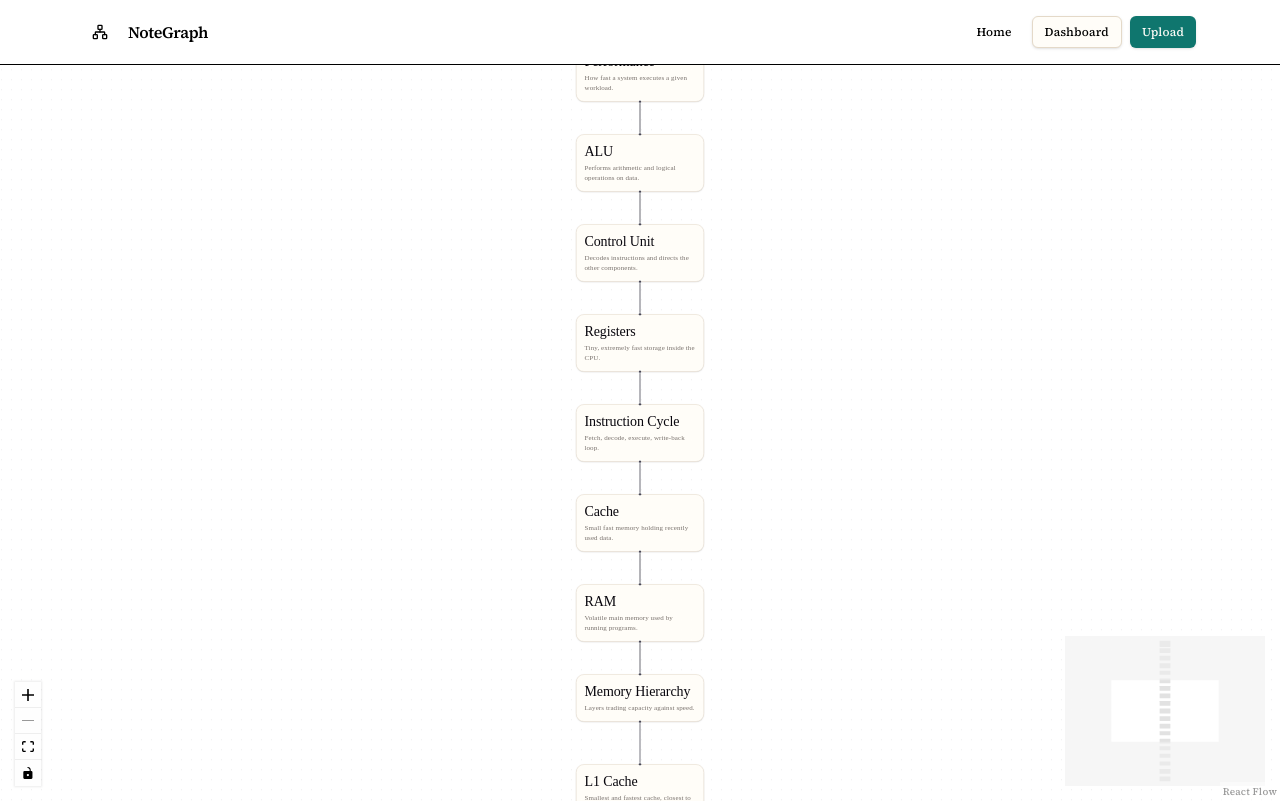
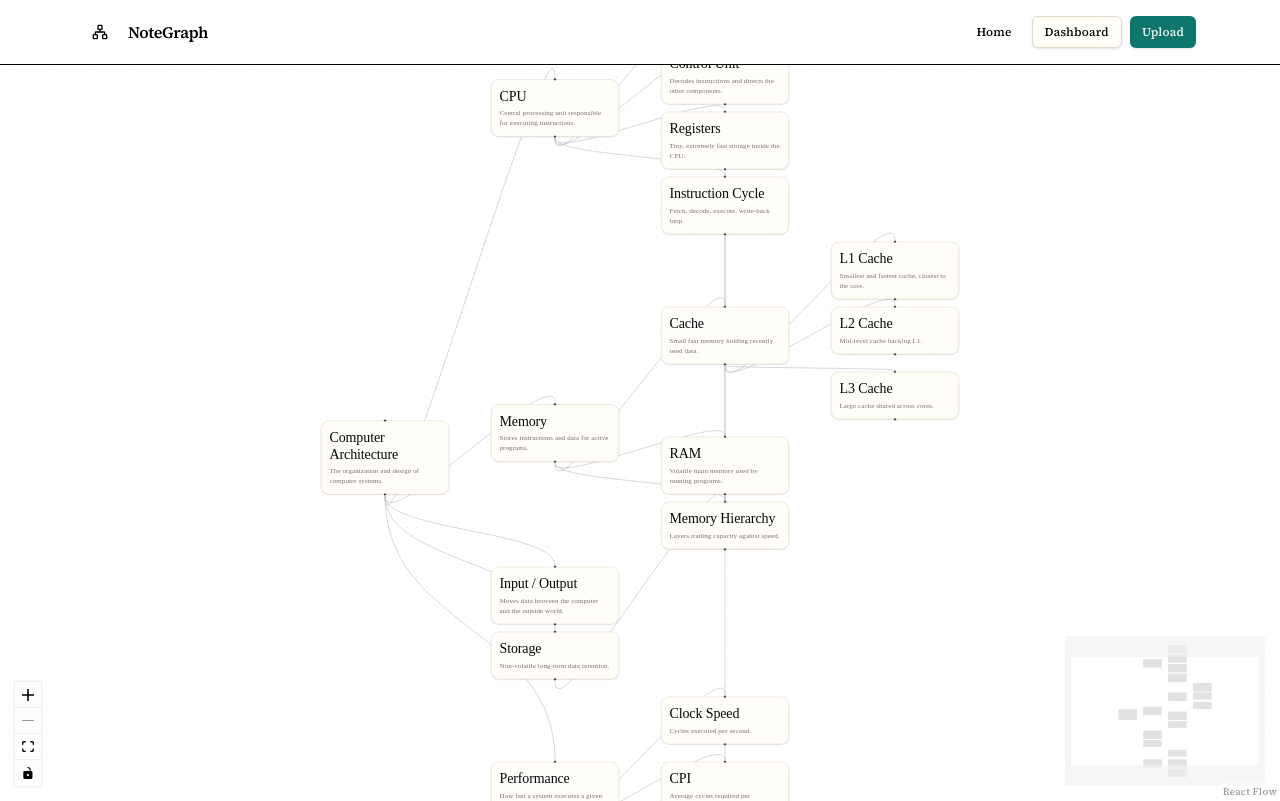
Before and after one commit to jacobgale21/Notes_App, a React (Vite) app: page /graph in a window 1280 px wide. Built offline with nearby package versions, Linux system fonts and the light colour scheme.

Commit message:
Graph node positioning

```diff
--- a/src/components/UI/Graph/Inspector.tsx
+++ b/src/components/UI/Graph/Inspector.tsx
@@ -54,11 +54,15 @@ export default function Inspector({ node }: { node: Node }) {
           Related Topics
         </h4>
         <div className="flex flex-row items-center justify-start gap-2 px-5">
-          <span className="text-sm text-muted shadow-sm rounded-md px-2 py-1 bg-paper">
-            {relatedTopics.length
-              ? relatedTopics.map((topic) => <span key={topic}>{topic}</span>)
-              : "No related topics"}
-          </span>
+          {relatedTopics.length
+            ? relatedTopics.map((topic) => {
+                return (
+                  <span className="text-sm text-muted shadow-sm rounded-md px-2 py-1 bg-paper">
+                    {topic}
+                  </span>
+                );
+              })
+            : "No related topics"}
         </div>
         <h4 className="text-md font-medium text-muted px-5 pt-4">Study</h4>
         {studyOptions.map((option) => (
--- a/src/components/UI/Graph/NotesCanvas.tsx
+++ b/src/components/UI/Graph/NotesCanvas.tsx
@@ -6,10 +6,12 @@ import {
   useNodesState,
   useEdgesState,
 } from "@xyflow/react";
+import { useMemo } from "react";
 import { NodeNode } from "./SectionNodes";
 import { toFlow } from "../../../lib/toFlow";
+import { layoutGraph } from "../../../lib/layout";
+import type { NodeKind, NoteGraph } from "../../../data/types";
 import Inspector from "./Inspector";
-import type { NodeKind, NoteGraph } from "../../../data/types";
 
 const nodeTypes: Record<NodeKind, typeof NodeNode> = {
   root: NodeNode,
@@ -26,15 +28,18 @@ export function NotesCanvas({
   onSelect: (id: string | null) => void;
   selectedId: string | null;
 }) {
-  const { nodes: initialNodes, edges: initialEdges } = toFlow(
-    graph.nodes,
-    graph.edges,
+  const layout = useMemo(() => layoutGraph(graph), [graph]);
+  const { nodes: initialNodes, edges: initialEdges } = useMemo(
+    () => toFlow(graph, layout),
+    [graph, layout],
   );
   const [nodesState, , onNodesChange] = useNodesState(initialNodes);
   const [edges, , onEdgesChange] = useEdgesState(initialEdges);
   const selectedNode = graph.nodes.find((n) => n.id === selectedId) ?? null;
+
   return (
-    <div className="h-full w-full">
+    <div className="flex h-full min-h-0 w-full">
+      <div className="relative min-h-0 min-w-0 flex-1">
         <ReactFlow
           nodes={nodesState}
           edges={edges}
@@ -44,14 +49,14 @@ export function NotesCanvas({
           onNodeClick={(_, node) => onSelect(node.id)}
           onPaneClick={() => onSelect(null)}
           fitView
+          className="h-full w-full"
         >
           <Background />
           <Controls />
           <MiniMap />
-        <div className="flex justify-end items-center h-full">
+        </ReactFlow>
+      </div>
       {selectedNode && <Inspector node={selectedNode} />}
-        </div>
-      </ReactFlow>
     </div>
   );
 }
--- a/src/components/pages/graph.tsx
+++ b/src/components/pages/graph.tsx
@@ -5,11 +5,10 @@ import type { NoteGraph } from "../../data/types";
 
 export function GraphView({ graph }: { graph: NoteGraph }) {
   const [selectedId, setSelectedId] = useState<string | null>(null);
-
   return (
     <ReactFlowProvider>
-      <div className="flex min-h-[calc(100vh-4rem)]">
-        <div className="min-w-0 flex-1">
+      <div className="flex h-[calc(100vh-4rem)] min-h-0">
+        <div className="min-h-0 min-w-0 flex-1">
           <NotesCanvas
             graph={graph}
             onSelect={setSelectedId}
--- a/src/data/placeholder.ts
+++ b/src/data/placeholder.ts
@@ -260,8 +260,7 @@ export const computerArchitecture: NoteGraph = {
 
 export function getRelatedTopics(node: Node): string[] {
   const relatedTo = new Map<string, Set<string>>();
-  for (const r of demoRelations) {
-    if (r.relationship !== "related") continue;
+  for (const r of computerArchitecture.edges) {
     if (!relatedTo.has(r.source)) relatedTo.set(r.source, new Set());
     if (!relatedTo.has(r.target)) relatedTo.set(r.target, new Set());
     relatedTo.get(r.source)!.add(r.target);
--- a/src/data/types.ts
+++ b/src/data/types.ts
@@ -25,6 +25,6 @@ export type NoteGraph = {
   title: string;
   subject: string;
   updatedAt: string;
-  nodes: NoteNode[];
-  edges: NoteEdge[];
+  nodes: Node[];
+  edges: Relation[];
 };
--- /dev/null
+++ b/src/lib/layout.ts
@@ -0,0 +1,63 @@
+import type { NoteGraph } from "../data/types";
+
+export type Positioned = Record<string, { x: number; y: number }>;
+
+const COL_WIDTH = 340;
+const ROW_HEIGHT = 130;
+
+/**
+ * Simple deterministic hierarchical (left-to-right tree) layout.
+ * Kept separate from UI so a real layout engine can replace it later.
+ */
+export function layoutGraph(graph: NoteGraph): Positioned {
+  const children = new Map<string, string[]>();
+  const hasParent = new Set<string>();
+
+  for (const edge of graph.edges) {
+    if (edge.relationship !== "contains") continue;
+    const list = children.get(edge.source) ?? [];
+    if (!list.includes(edge.target)) list.push(edge.target);
+    children.set(edge.source, list);
+    hasParent.add(edge.target);
+  }
+
+  const roots = graph.nodes
+    .filter((n) => !hasParent.has(n.id))
+    .map((n) => n.id);
+  const positions: Positioned = {};
+  let cursor = 0;
+  const visited = new Set<string>();
+
+  const place = (id: string, depth: number): number => {
+    if (visited.has(id)) return cursor * ROW_HEIGHT;
+    visited.add(id);
+    const kids = children.get(id) ?? [];
+    let y: number;
+    if (kids.length === 0) {
+      y = cursor * ROW_HEIGHT;
+      cursor += 1;
+    } else {
+      const ys = kids
+        .map((k) => place(k, depth + 1))
+        .filter(Number.isFinite);
+      y =
+        ys.length > 0
+          ? (Math.min(...ys) + Math.max(...ys)) / 2
+          : cursor * ROW_HEIGHT;
+    }
+    positions[id] = { x: depth * COL_WIDTH, y };
+    return y;
+  };
+
+  roots.forEach((r) => place(r, 0));
+
+  // Any node not reachable through "contains" edges gets appended in a column.
+  graph.nodes.forEach((node) => {
+    if (!positions[node.id]) {
+      positions[node.id] = { x: 0, y: cursor * ROW_HEIGHT };
+      cursor += 1;
+    }
+  });
+
+  return positions;
+}
--- a/src/lib/toFlow.ts
+++ b/src/lib/toFlow.ts
@@ -1,10 +1,10 @@
-import type { Relation, Node } from "../data/types";
-
-export function toFlow(nodes: Node[], relations: Relation[]) {
-  const flowNodes = nodes.map((node, i) => ({
+import type { NoteGraph } from "../data/types";
+import type { Positioned } from "./layout";
+export function toFlow(graph: NoteGraph, layout: Positioned) {
+  const flowNodes = graph.nodes.map((node) => ({
     id: node.id,
     type: node.type, // must match nodeTypes key
-    position: { x: 0, y: i * 180 }, // later: dagre layout
+    position: layout[node.id] ?? { x: 0, y: 0 }, // later: dagre layout
     data: node, // passed into SectionNode as data
   }));
   //   const subsectionNodes = subsections.map((subsection, i) => ({
@@ -13,7 +13,7 @@ export function toFlow(nodes: Node[], relations: Relation[]) {
   //     position: { x: 0, y: i * 180 }, // later: dagre layout
   //     data: subsection, // passed into SubsectionNode as data
   //   }));
-  const edges = relations.map((r) => ({
+  const edges = graph.edges.map((r) => ({
     id: r.id,
     source: r.source,
     target: r.target,
```
Lines whose indentation alone changed are shown as unchanged.
